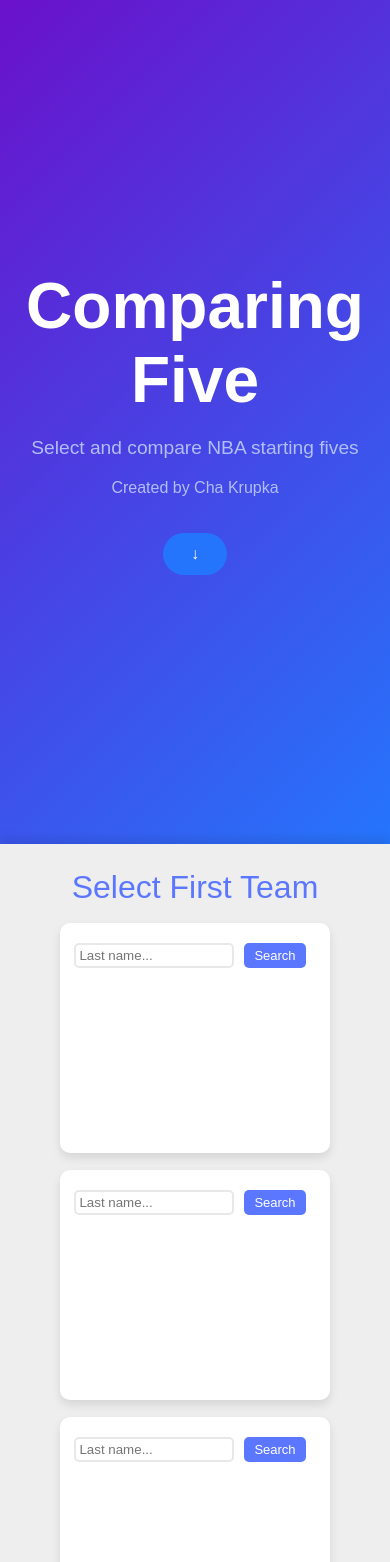
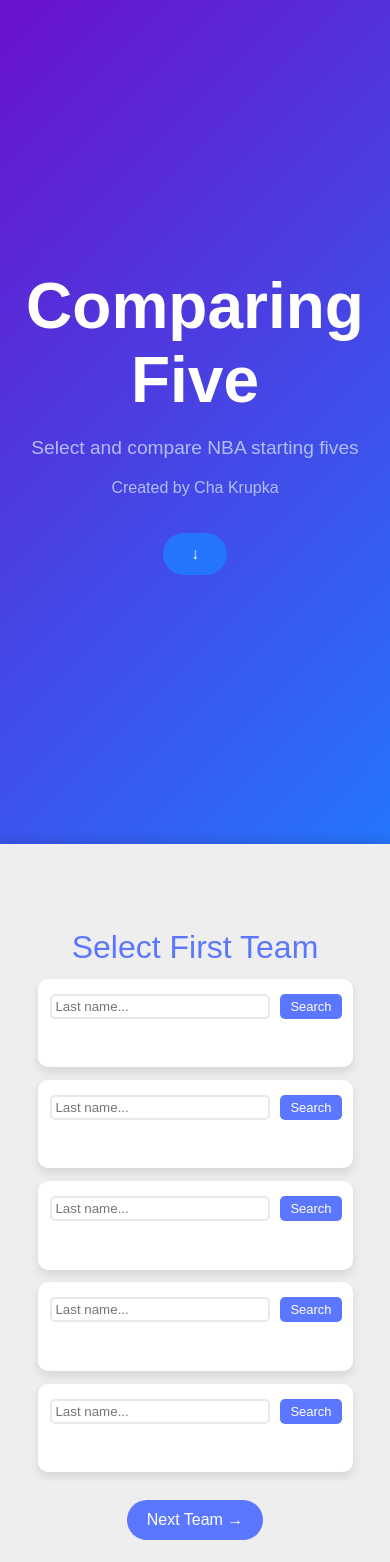
Before and after one commit to chakrupka/fivevfive, a React (Vite) app in the folder frontend/: page / in a window 390 px wide. Shown: the top 1562 px of the page. Built offline with nearby package versions, Linux system fonts and the light colour scheme.

Commit message:
major mobile visual updates

```diff
--- a/frontend/src/App.jsx
+++ b/frontend/src/App.jsx
@@ -21,6 +21,10 @@
   const [animationClass, setAnimationClass] = useState("")
   const [showResults, setShowResults] = useState(false)
   const [isMobile, setIsMobile] = useState(false)
+
+  if ("scrollRestoration" in history) {
+    history.scrollRestoration = "manual"
+  }
 
   // Scroll results into view after Submit button is pressed
   useEffect(() => {
@@ -50,8 +54,8 @@
 
         setTimeout(() => {
           setAnimationClass("")
-        }, 500)
-      }, 500)
+        }, 510)
+      }, 510)
     } else {
       setAnimationClass("slide-in-left")
 
@@ -60,8 +64,8 @@
 
         setTimeout(() => {
           setAnimationClass("")
-        }, 500)
-      }, 500)
+        }, 490)
+      }, 490)
     }
 
     setTimeout(() => {
@@ -121,7 +125,10 @@
           />
         </div>
         <div className='button-container'>
-          <button className='standard-button' onClick={handleNextTeam}>
+          <button
+            className='standard-button change-team'
+            onClick={handleNextTeam}
+          >
             {currentTeam === "teamOne" ? "Next Team →" : "← Previous Team"}
           </button>
         </div>
--- a/frontend/src/components/SearchPlayer.jsx
+++ b/frontend/src/components/SearchPlayer.jsx
@@ -169,7 +169,7 @@
           setQuery={setQuery}
           handleSearch={handleSearch}
         />
-        {search && <p>Loading players...</p>}
+        {search && <p className='headshot-and-stats'>Loading players...</p>}
         {results.length > 0 && (
           <SearchResults
             results={results}
--- a/frontend/src/components/SearchedPlayer.jsx
+++ b/frontend/src/components/SearchedPlayer.jsx
@@ -10,45 +10,39 @@
   // Unpack player information into HTML elements
   return (
     <div className='player'>
-      <div>
       <p className='name'>
         {selectedPlayer.playerInfo.firstname}{" "}
         {selectedPlayer.playerInfo.lastname}
       </p>
-      </div>
+      {selectedPlayer.playerStats ? (
         <div className='headshot-and-stats'>
           <img
             src={selectedPlayer.playerHeadshot}
             className='headshot-search'
           ></img>
           <div className='stats'>
-          {selectedPlayer.playerStats ? (
-            <>
-              <p style={{}}>Season Stats</p>
-              <p>
+            <p>Season Stats</p>
+            <p className='stat'>
               {selectedPlayer.playerStats["PTS"]} /{" "}
               {selectedPlayer.playerStats["AST"]} /{" "}
               {selectedPlayer.playerStats["REB"]}
             </p>
             <p>Shooting Splits</p>
-              <p>
+            <p className='stat'>
               {selectedPlayer.playerStats["FG_PCT"]} /{" "}
               {selectedPlayer.playerStats["FG3_PCT"]} /{" "}
               {selectedPlayer.playerStats["FT_PCT"]}
             </p>
-            </>
-          ) : (
-            <p>Loading data...</p>
-          )}
           </div>
-      </div>
-      {selectedPlayer.playerStats && (
           <button
-          className='standard-button change-player'
+            className='standard-button  change-player'
             onClick={changePlayer}
           >
             🗑️
           </button>
+        </div>
+      ) : (
+        <p className='loading-data'>Loading data...</p>
       )}
     </div>
   )
--- a/frontend/src/index.css
+++ b/frontend/src/index.css
@@ -89,6 +89,9 @@
   min-height: 100vh;
   box-shadow: 0 -5px 10px rgba(0, 0, 0, 0.1);
   color: black;
+  display: flex;
+  flex-direction: column;
+  justify-content: center;
 }
 
 .bigtext {
@@ -104,63 +107,12 @@
   flex-direction: row;
   justify-content: center;
   flex-wrap: wrap;
-  margin-bottom: 10vh;
+  margin-bottom: 5vh;
 }
 
-@keyframes slideOutLeft {
-  from {
-    transform: translateX(0);
-  }
-  to {
-    transform: translateX(-100%);
-  }
-}
-
-@keyframes slideInRight {
-  from {
-    transform: translateX(100%);
-  }
-  to {
-    transform: translateX(0);
-  }
-}
-
-.slide-out-left {
-  animation: slideOutLeft 0.5s forwards;
-}
-
-.slide-in-right {
-  animation: slideInRight 0.5s forwards;
-}
-
-@keyframes slideInLeft {
-  from {
-    transform: translateX(0);
-  }
-  to {
-    transform: translateX(100%);
-  }
-}
-
-@keyframes slideOutRight {
-  from {
-    transform: translateX(-100%);
-  }
-  to {
-    transform: translateX(0);
-  }
-}
-
-.slide-in-left {
-  animation: slideInLeft 0.5s forwards;
-}
-
-.slide-out-right {
-  animation: slideOutRight 0.5s forwards;
-}
-
+@media (min-width: 500px) {
   .player {
-  margin: 10px 10px 10px;
+    margin: 20px 10px 0px;
     background-color: #fff;
     border-radius: 10px;
     padding: 20px;
@@ -171,7 +123,9 @@
     flex-direction: column;
     justify-content: start;
     align-items: center;
+    text-align: center;
     box-shadow: 0px 5px 10px rgba(0, 0, 0, 0.1);
+  }
 }
 
 #search-player {
@@ -207,9 +161,9 @@
 }
 
 .results {
-  overflow: scroll;
   width: 250px;
   text-align: center;
+  overflow: scroll;
 }
 
 .result:hover {
@@ -218,7 +172,6 @@
 }
 
 .standard-button.change-player {
-  display: flex;
   background-color: transparent;
   color: #ff4760;
   font-size: 3em;
@@ -248,43 +201,70 @@
   border-radius: 20px;
 }
 
+.stat {
+  margin-top: -10px;
+}
+
 @media (max-width: 500px) {
+  .team-display {
+    display: flex;
+    flex-wrap: nowrap;
+    flex-direction: column;
+    justify-content: space-evenly;
+    max-height: 60vh;
+    overflow: scroll;
+    align-items: center;
+  }
+
   .player {
     display: flex;
     flex-direction: column;
-    padding-top: 0px;
-    height: 210px;
-    width: 230px;
-    margin: 1vh 0 1vh 0;
+    justify-content: start;
+    align-items: center;
+    height: 165px;
+    width: 310px;
+    padding: 0px 0px 15px 5px;
+    margin: 0.5vh 0 1vh 0;
+    background-color: #fff;
+    border-radius: 10px;
+    box-shadow: 0px 5px 10px rgba(0, 0, 0, 0.1);
   }
 
   .headshot-and-stats {
-    margin-left: 0px;
     display: flex;
     flex-direction: row;
+    align-items: center;
+    margin-left: 0px;
   }
 
   .name {
     font-weight: bold;
+    margin-top: 10px;
+    margin-bottom: 0px;
+  }
+
+  .stats {
+    margin: 0px 10px -15px;
+  }
+
+  .loading-data {
+    margin-bottom: 0px;
   }
 
   .headshot-search {
-    height: 150px;
-    width: 100px;
+    margin-left: 10px;
+    width: 80px; /* Fixed width */
+    height: auto;
+  }
+
+  .search-box {
+    width: 210px;
+    /* margin-left: 10px; */
   }
 
   .search-player {
-    margin: 20px 0 10px;
-  }
-
-  .stats {
-    text-align: center;
-    margin-left: 20px;
-    margin: 5px 10px 10px 10px;
-  }
-
-  .button-container {
-    padding: -1vh 2vh 2vh
+    margin-top: 15px;
+    margin-left: 7px;
   }
 
   .standard-button {
@@ -297,22 +277,16 @@
     transition: background-color 0.3s ease;
   }
 
-  .standard-button.change-player {
-    color: #ff4760;
-    font-size: 1.5em;
-    padding: 0;
-    margin-left: 230px;
-    margin-top: -210px;
+  .standard-button.search {
+    margin: 0 10px 0;
   }
 
   .standard-button.submit-teams {
-    margin: 10px 10px 10px;
     padding: 10px 30px 10px;
   }
 
-  .search-box {
-    width: 150px;
-    margin-left: -10px;
+  .standard-button.change-team {
+    margin-top: -40px;
   }
 }
 
@@ -472,7 +446,8 @@
 @media (max-width: 500px) {
   .comparison-display {
     background: linear-gradient(135deg, #975bd8 0%, #6e9ceb 100%);
-    height: 100vh;
+    padding-top: 20px;
+    align-items: start;
     display: flex;
   }
 
@@ -492,7 +467,7 @@
   }
 
   .infographs {
-    padding: 20px;
+    padding: 10px;
     display: flex;
     flex-direction: column;
     align-items: center;
@@ -505,7 +480,7 @@
     padding-bottom: 5px;
     color: black;
     font-weight: bold;
-    font-size: 20px;
+    font-size: 15px;
   }
 
   .team-totals {
@@ -519,7 +494,7 @@
     margin-top: -2vh;
     padding-left: 0.5vw;
     padding-right: 0.5vw;
-    font-size: 20px;
+    font-size: 18px;
     color: black;
   }
 
@@ -533,14 +508,19 @@
     justify-content: center;
     align-items: center;
     text-align: left;
-    font-size: 1.1em;
-    max-width: 150px;
+    font-size: 15px;
+    /* border: solid 2px darkgrey;
+    border-radius: 10px; */
+    margin-top: 20px;
+    min-width: 140px;
   }
 
   .news p {
     color: black;
     text-align: center;
     text-decoration: underline;
+    font-size: 15px;
+    margin-bottom: 5px;
   }
 
   .news a {
@@ -548,9 +528,76 @@
     color: black;
     max-height: 10vh;
     overflow: scroll;
+    padding: 10px;
+    font-size: 14px;
   }
 
   .news a:hover {
     color: #324185;
   }
+
+  .standard-button-news {
+    padding: 3px 13px;
+    background-color: #5c77ff;
+    color: white;
+    border: none;
+    border-radius: 10px;
+    margin: 5px 5px -5px;
   }
+
+  .standard-button-news:hover {
+    background-color: #5c77ff;
+  }
+}
+
+@keyframes slideOutLeft {
+  from {
+    transform: translateX(0);
+  }
+  to {
+    transform: translateX(-100%);
+  }
+}
+
+@keyframes slideInRight {
+  from {
+    transform: translateX(100%);
+  }
+  to {
+    transform: translateX(0);
+  }
+}
+
+.slide-out-left {
+  animation: slideOutLeft 0.5s forwards;
+}
+
+.slide-in-right {
+  animation: slideInRight 0.5s forwards;
+}
+
+@keyframes slideInLeft {
+  from {
+    transform: translateX(0);
+  }
+  to {
+    transform: translateX(100%);
+  }
+}
+
+@keyframes slideOutRight {
+  from {
+    transform: translateX(-100%);
+  }
+  to {
+    transform: translateX(0);
+  }
+}
+
+.slide-in-left {
+  animation: slideInLeft 0.5s forwards;
+}
+
+.slide-out-right {
+  animation: slideOutRight 0.5s forwards;
+}
```
Also changed, not shown: 1 other file (tests, documents, lock files or other folders). Lines whose indentation alone changed are shown as unchanged.
